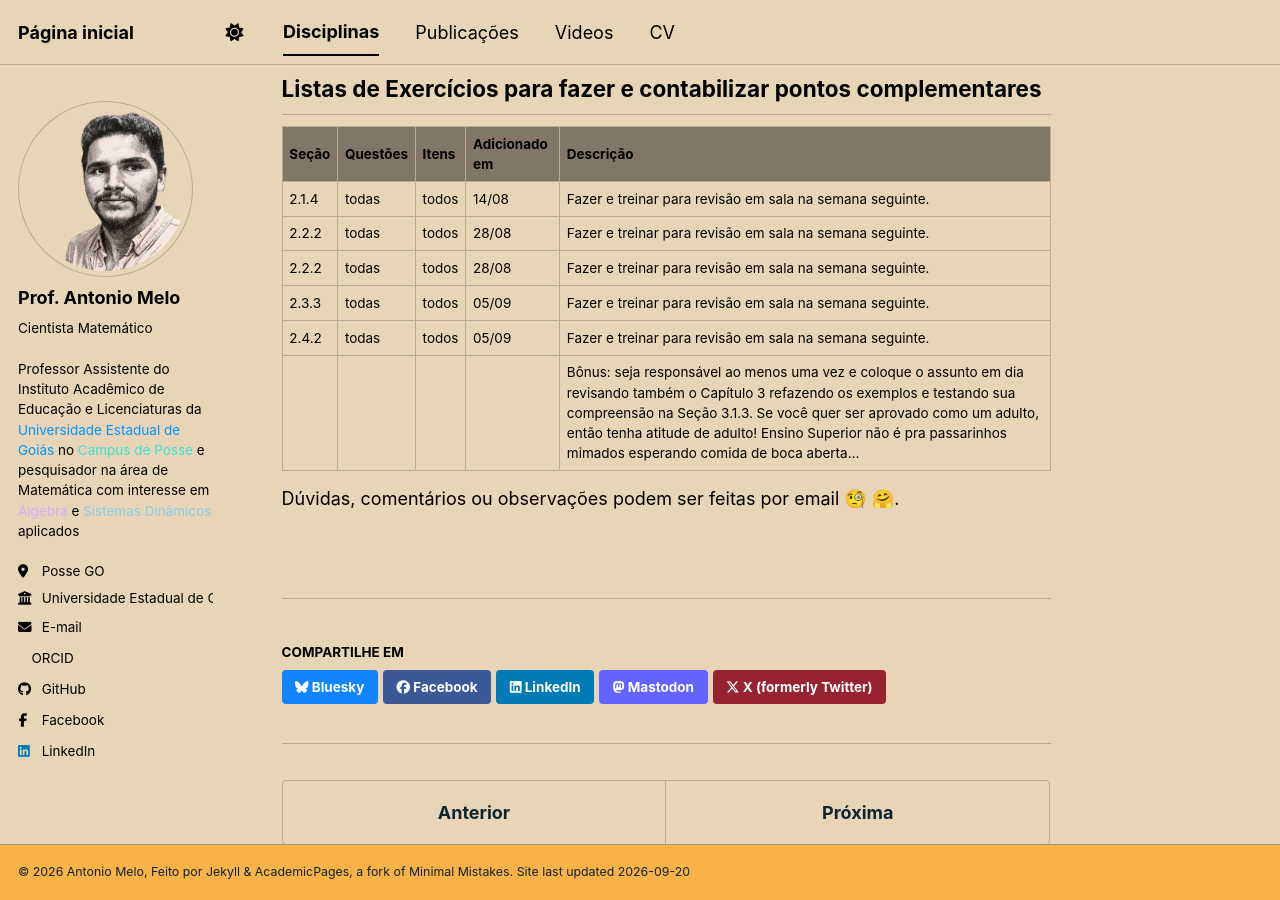
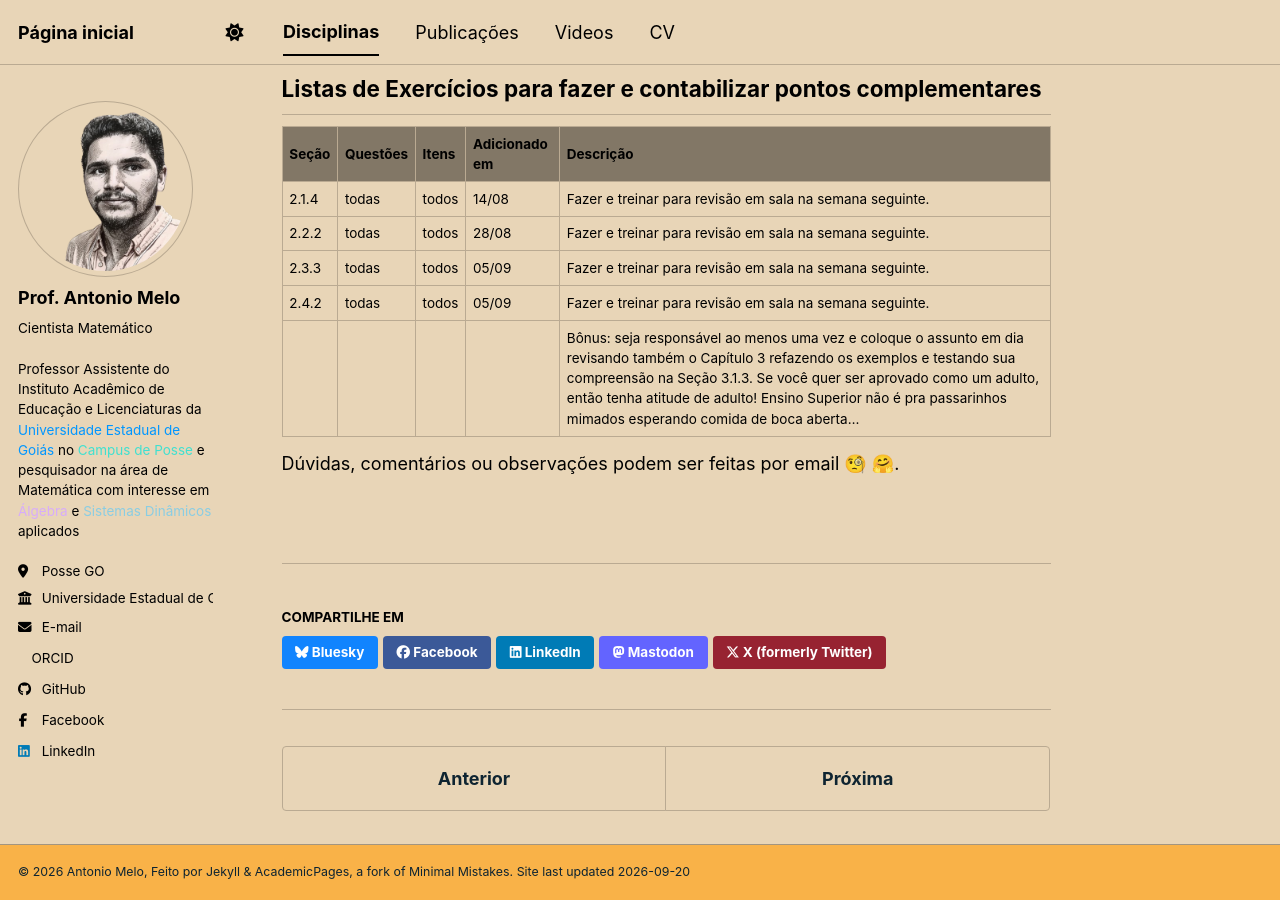
Before and after one commit to antmelo/antmelo.github.io, a Jekyll site: the page built from _teaching/2026-2-calculo.md, in a window 1280 px wide and 900 px high, scrolled down 1147 px. Built offline with Jekyll 4.4.1, drawn with Linux system fonts in a browser that asks for light colours; nearby versions of some CDN libraries; a style sheet for code colours, icons or effects is not loaded.

Commit message:
Update 2026-2-calculo.md

```diff
--- a/_teaching/2026-2-calculo.md
+++ b/_teaching/2026-2-calculo.md
@@ -40,7 +40,6 @@ que está disponível em versão preliminar para [Download Aqui](https://antmelo
 | -----  | -----     | ------ | -------------  | ------------------------------------------------------- |
 | 2.1.4  |  todas | todos  | 14/08   | Fazer e treinar para revisão em sala na semana seguinte.   |
 | 2.2.2  |  todas | todos  | 28/08   | Fazer e treinar para revisão em sala na semana seguinte.   |
-| 2.2.2  |  todas | todos  | 28/08   | Fazer e treinar para revisão em sala na semana seguinte.   |
 | 2.3.3  |  todas | todos  | 05/09   | Fazer e treinar para revisão em sala na semana seguinte.   |
 | 2.4.2  |  todas | todos  | 05/09   | Fazer e treinar para revisão em sala na semana seguinte.   |
 |   |   |   |    | Bônus: seja responsável ao menos uma vez e coloque o assunto em dia revisando também o Capítulo 3 refazendo os exemplos e testando sua compreensão na Seção 3.1.3. Se você quer ser aprovado como um adulto, então tenha atitude de adulto! Ensino Superior não é pra passarinhos mimados esperando comida de boca aberta...   |
```
